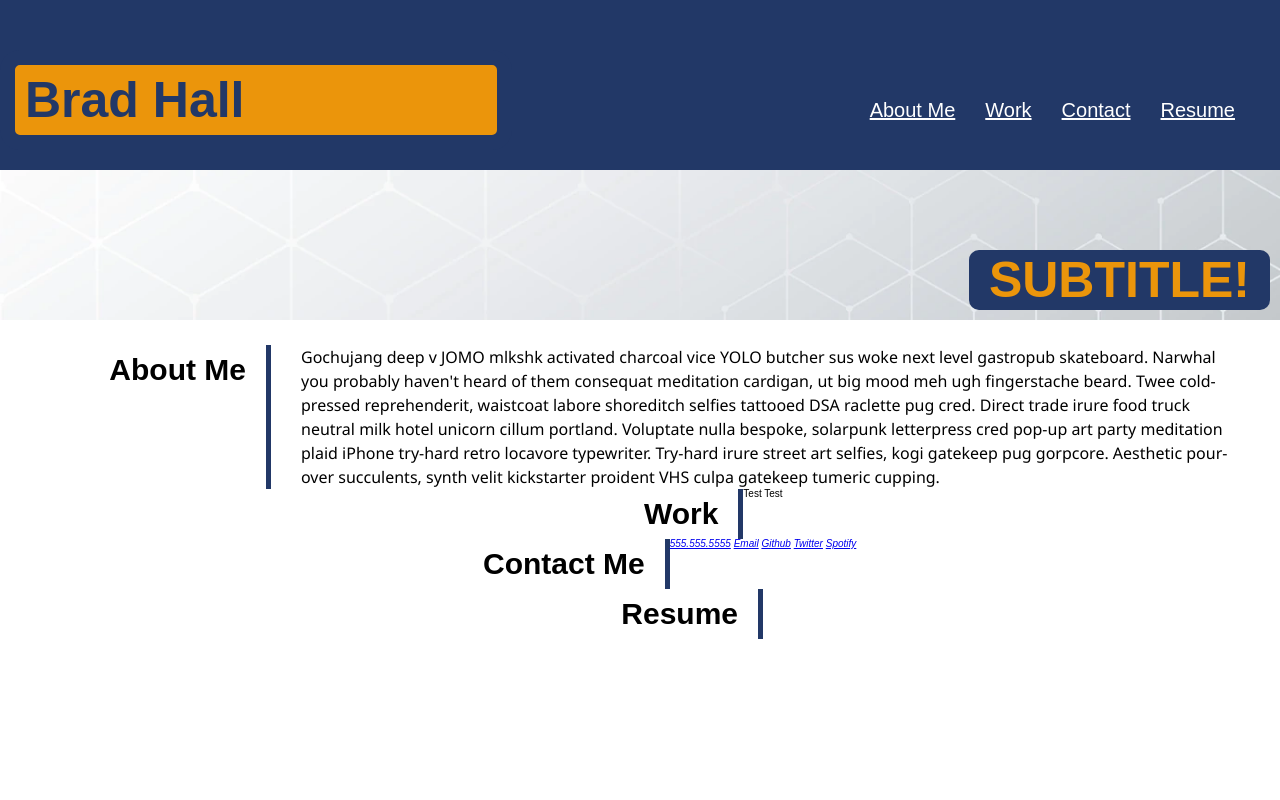
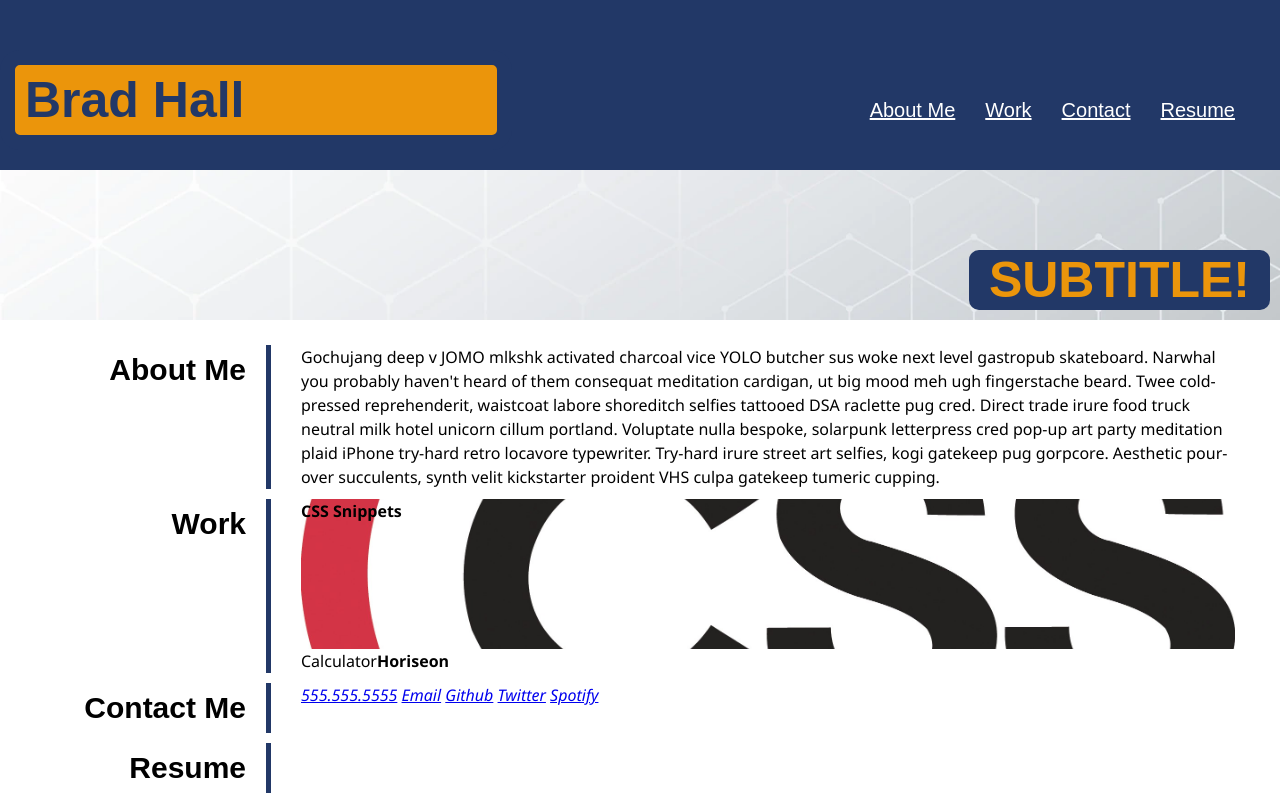
Before and after one commit to Bradfh/2-Module, a plain HTML site: page index.html in a window 1280 px wide. Drawn offline with Linux system fonts and the light colour scheme.

Commit message:
Trying to make cards work

```diff
--- a/assets/css/style.css
+++ b/assets/css/style.css
@@ -125,6 +125,7 @@ section {
   flex-wrap: wrap;
   align-items:  stretch;
   justify-content: center;
+  margin: 1rem 0;
 }
 
 section > h2 {
@@ -135,10 +136,27 @@ section > h2 {
   padding: 10px 20px;
 }
 
-section > p {
+.content {
   flex: 0 0 80%;
   padding: 0 2rem 0 3rem;
   font-size: 1.6rem;
   line-height: 1.5;
   font-family: 'Segoe UI', Tahoma, Geneva, Verdana, sans-serif;
 }
+
+.card-container {
+  display: flex;
+  flex-wrap: wrap;
+  flex-direction: row;
+}
+
+#main-card {
+  display: flex;
+  flex: 1 0 100%;
+  background-image: url("../Images/cssimage.jpg");
+  background-size: cover;
+  background-position: center;
+  min-height: 15rem;
+  flex-grow: 3;
+
+}
--- a/index.html
+++ b/index.html
@@ -26,24 +26,23 @@
 
   <main>
     <section>
-
       <h2>About Me</h2>
-
+      <div class="content">
         <p>Gochujang deep v JOMO mlkshk activated charcoal vice YOLO butcher sus woke next level gastropub skateboard. Narwhal you
         probably haven't heard of them consequat meditation cardigan, ut big mood meh ugh fingerstache beard. Twee cold-pressed
         reprehenderit, waistcoat labore shoreditch selfies tattooed DSA raclette pug cred. Direct trade irure food truck neutral
         milk hotel unicorn cillum portland. Voluptate nulla bespoke, solarpunk letterpress cred pop-up art party meditation
         plaid iPhone try-hard retro locavore typewriter. Try-hard irure street art selfies, kogi gatekeep pug gorpcore.
         Aesthetic pour-over succulents, synth velit kickstarter proident VHS culpa gatekeep tumeric cupping.</p>
+      </div>
     </section>
 
     <section>
-
       <h2>Work</h2>
-
-      <div>
-        <card>Test</card>
-        <card>Test</card>
+      <div class="card-container  content">
+        <card id="main-card"><h4 id="card-header">CSS Snippets</h4></card>
+        <card id="sub-card"><h4 id="card-header"></h4>Calculator</h4></card>
+        <card id="sub-card"><h4 id="card-header">Horiseon</h4></card>
       </div>
     </section>
 
@@ -51,7 +50,7 @@
 
       <h2>Contact Me</h2>
 
-        <div>
+        <div class="content">
         <address>
           <a href="tel:+15555555555">555.555.5555</a>
           <a href="mailto:bradfh@gmail.com">Email</a>
@@ -65,6 +64,10 @@
     <section>
 
       <h2> Resume</h2>
+      <div class="content">
+
+
+      </div>
 
     </section>
 
```
Also changed, not shown: assets/Images/calculator.jpg (added), assets/Images/cssimage.jpg (added), assets/Images/horiseon.jpg (added). Lines whose indentation alone changed are shown as unchanged.
